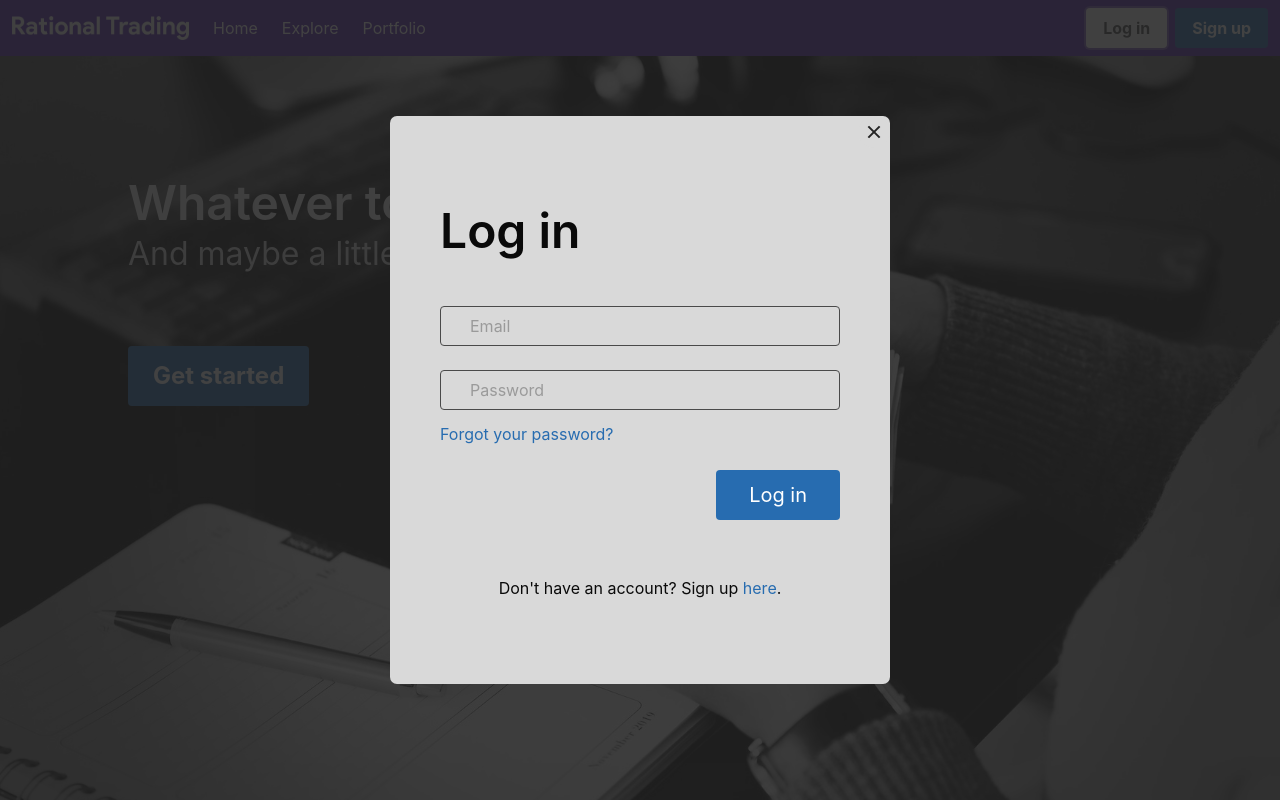
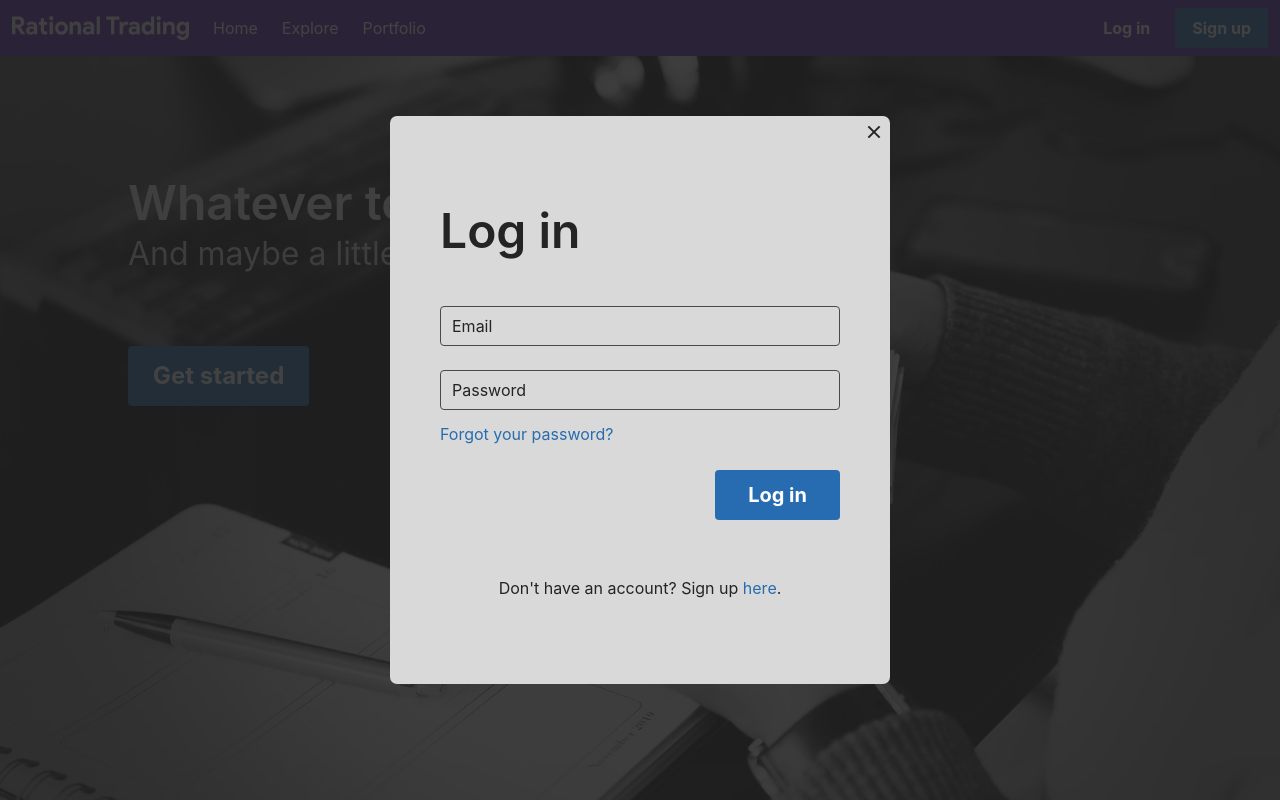
Before and after one commit to rational-trading/rational-trading, a SvelteKit app in the folder frontend/: page / in a window 1280 px wide. Both pictures are taken after a click on the button "Log in". Built offline with nearby package versions, Linux system fonts and the light colour scheme.

Commit message:
improvements on Initial Login

```diff
--- a/frontend/src/components/Login.svelte
+++ b/frontend/src/components/Login.svelte
@@ -24,12 +24,12 @@
     }
 </style>
 
-<button class="button is-light" on:click={() => { active = true; }}>
+<button class="button is-primary" on:click={() => { active = true; }}>
     <strong>Log in</strong>
 </button>
 
 {#if active}
-    <div class="modal {isActive()}">
+    <div class="modal is-active">
     <div class="modal-background" color=""/>
     <div class="modal-content">
         <div class="is-flex is-flex-direction-column">
@@ -37,16 +37,16 @@
                 <button class="delete is-large" style="background: #D9D9D9" aria-label="close" on:click={() => { active = false; }}></button>
             </div>
             <div class="is-flex is-flex-direction-column pt-4" id="login-contents">
-                <p class="title is-1 has-text-black">Log in</p>
+                <p class="title is-1 has-text-dark">Log in</p>
 
                 <div class="field mt-5">
                     <div class="control">
-                        <input class="input" type="email" placeholder="    Email" />
+                        <input class="input" type="email" placeholder="Email" />
                     </div>
                 </div>
                 <div class="field mt-3">
                     <div class="control">
-                        <input class="input" type="password" placeholder="    Password" />
+                        <input class="input" type="password" placeholder="Password" />
                     </div>
                 </div>
 
@@ -57,14 +57,14 @@
                 <div class="is-align-self-flex-end pt-5">
                     <div class="field">
                         <div class="control">
-                            <button class="button is-link is-medium"><p class="px-3">Log in</p></button>
+                            <button class="button is-link is-medium"><p class="px-3"><strong>Log in</strong></p></button>
                         </div>
                     </div>
                 </div>
 
 
                 <div class="is-align-self-center pt-6">
-                    <p class="has-text-black">Don't have an account? Sign up <a class="link" href="/">here</a>.</p>
+                    <p class="has-text-dark">Don't have an account? Sign up <a class="link" href="/">here</a>.</p>
                 </div>
             </div>
         </div>
--- a/frontend/src/variables.scss
+++ b/frontend/src/variables.scss
@@ -83,4 +83,5 @@ $radius-small: 0.3em;
 $modal-background-background-color: rgba($scheme-main, 0.86);
 
 $input-background-color: #D9D9D9;
-$input-color: $black;
+$input-color: $dark;
+$input-placeholder-color: $dark;
```
